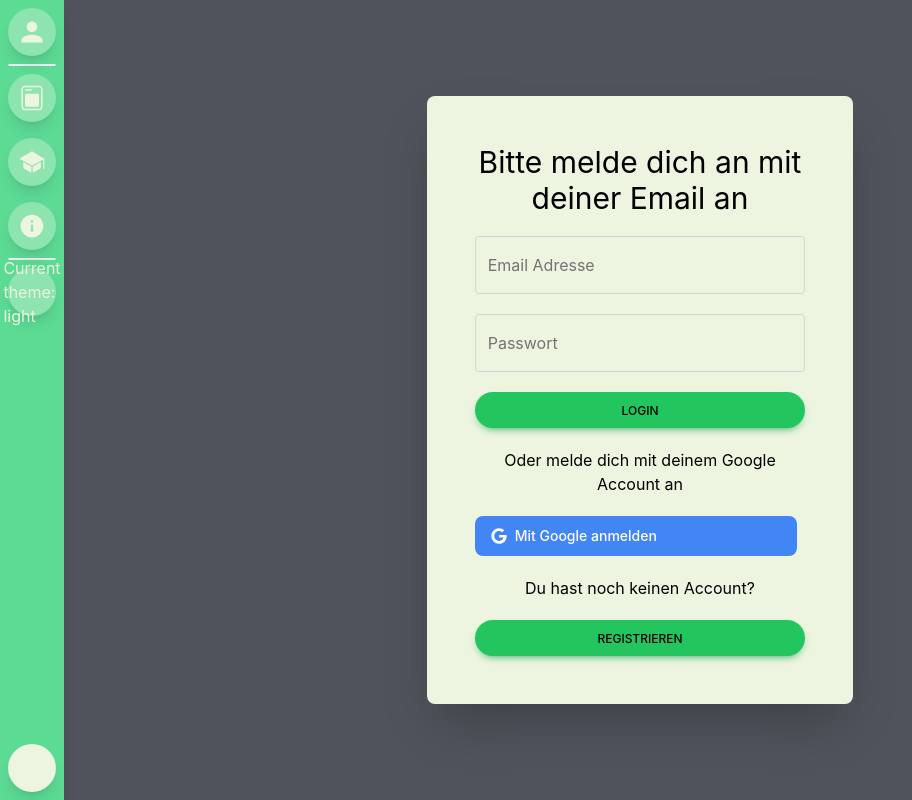
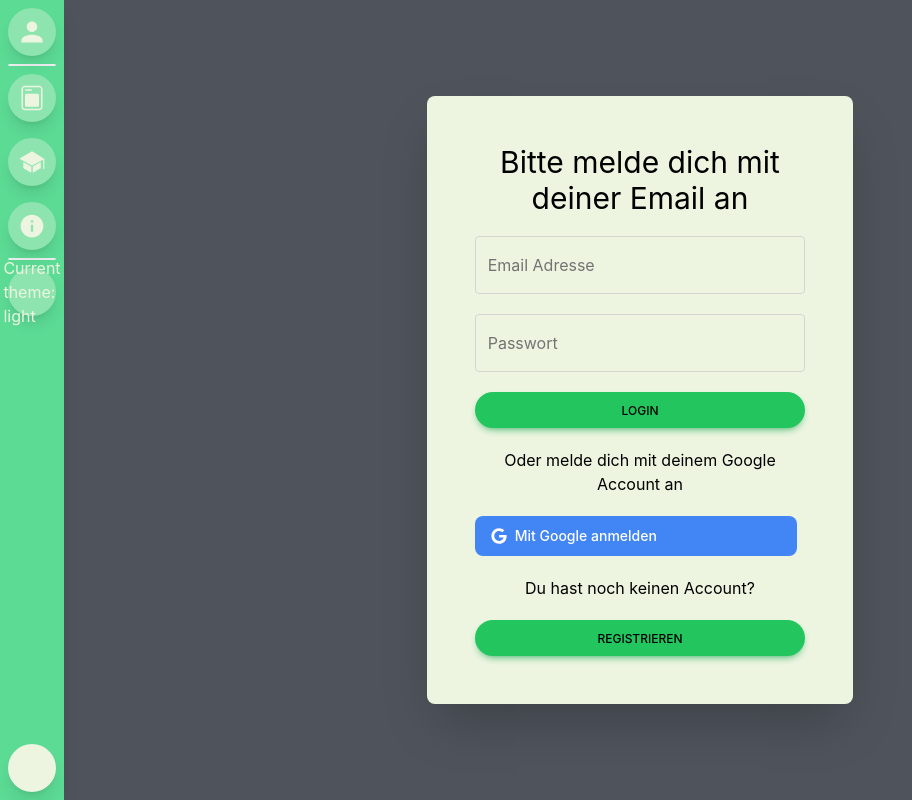
Before and after one commit to Schuetze1000/TheRouteMaster, a React (Create React App) app in the folder client/: page /login in a window 1280 px wide. Shown: the whole page, without its empty margins (0-912 px from the left). Built offline with nearby package versions, Linux system fonts and the light colour scheme.

Commit message:
typo fix

```diff
--- a/client/src/pages/login/login.tsx
+++ b/client/src/pages/login/login.tsx
@@ -23,7 +23,7 @@ function Login() {
                 <Navbar/>
                 <div className="flex justify-center flex-col m-auto h-screen">
                     <div className="login-box">
-                        <p className="text-center text-black text-3xl">Bitte melde dich an mit deiner Email an</p>
+                        <p className="text-center text-black text-3xl">Bitte melde dich mit deiner Email an</p>
                         <div className="relative mb-3">
                             <input
                                 className="peer m-0 block h-[58px] w-full rounded border border-solid border-neutral-300 bg-transparent bg-clip-padding px-3 py-4 text-base font-normal leading-tight text-neutral-700 transition duration-200 ease-linear placeholder:text-transparent focus:border-primary focus:pb-[0.625rem] focus:pt-[1.625rem] focus:text-neutral-700 focus:outline-none peer-focus:text-primary dark:border-neutral-600 dark:text-neutral-200 dark:focus:border-primary dark:peer-focus:text-primary [&:not(:placeholder-shown)]:pb-[0.625rem] [&:not(:placeholder-shown)]:pt-[1.625rem]"
```
